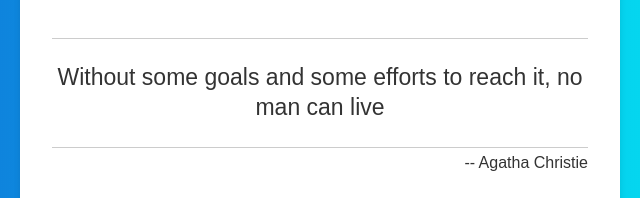
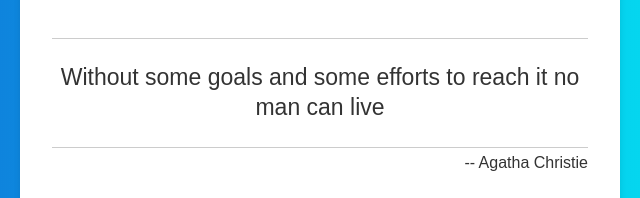
Before and after one commit to Rajender-01/random-quotes-generator, a website built with Vite: page index.html in a window 1280 px wide. Shown: the part 305-503 px from the top of the page, 320-960 px from the left. Built offline with nearby package versions, Linux system fonts and the light colour scheme; a web font is replaced by a local one.

Commit message:
Update index.html

```diff
--- a/index.html
+++ b/index.html
@@ -13,7 +13,7 @@
     <div class="quotes__cont flex-col-center">
       <h1 class="quotes__heading">Quotes of the Day</h1>
       <div class="quotes__quoteCont">
-        <p class="quotes__quote ">Without some goals and some efforts to reach it, no man can live
+        <p class="quotes__quote ">Without some goals and some efforts to reach it no man can live
         </p>
         <span class="quotes__author">-- Agatha Christie </span>
       </div>
```
